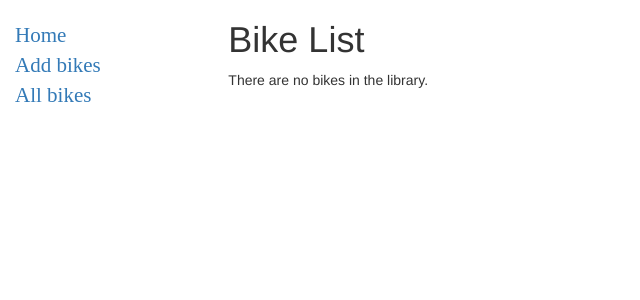
After one commit to Corvallis-Bikes/cbsdb, a Django app: page /bikelist/ in a window 1280 px wide. The commit adds this page. Shown: the top 300 px of the page, without its empty margins (0-640 px from the left). Run offline with Django 3.2, Linux system fonts and the light colour scheme; data that the repository does not hold is empty; some libraries are stand-ins or nearby versions.

Commit message:
allbikes list view

```diff
--- a/templates/base_generic.html
+++ b/bikes/templates/base_generic.html
@@ -27,7 +27,7 @@
       <ul class="sidebar-nav">
           <li><a href="{% url 'index' %}">Home</a></li>
           <li><a href="{% url 'addbike' %}">Add bikes</a></li>
-          <li><a href="">All authors</a></li>
+          <li><a href="{% url 'bikelist' %}">All bikes</a></li>
       </ul>
      {% endblock %}
       </div>
--- /dev/null
+++ b/bikes/templates/bikes/bike_list.html
@@ -0,0 +1,20 @@
+{% extends "base_generic.html" %}
+
+{% block content %}
+    <h1>Bike List</h1>
+
+    {% if bike_list %}
+    <ul>
+
+      {% for bike in bike_list %}
+      <li>
+        <a href="{{ bike.get_absolute_url }}">{{ bike.model }}</a>
+        ({{bike.vin}})
+      </li>
+      {% endfor %}
+
+    </ul>
+    {% else %}
+      <p>There are no bikes in the library.</p>
+    {% endif %}
+{% endblock %}
--- a/bikes/urls.py
+++ b/bikes/urls.py
@@ -5,4 +5,5 @@ from . import views
 urlpatterns = [
     path('', views.index, name='index'),
     path('addbike/', views.addbike, name='addbike'),
+    path('bikelist/', views.BikeListView.as_view(), name='bikelist'),
 ]
--- a/bikes/views.py
+++ b/bikes/views.py
@@ -1,5 +1,5 @@
 from django.shortcuts import render
-
+from django.views import generic
 from .forms import BikeForm
 from .models import Bike
 # Create your views here.
@@ -30,3 +30,6 @@ def addbike(request, template_name='add.html'):
             form.save()
     form = BikeForm(request.POST or None)
     return render(request, template_name, {'form': form})
+
+class BikeListView(generic.ListView):
+    model = Bike
```
